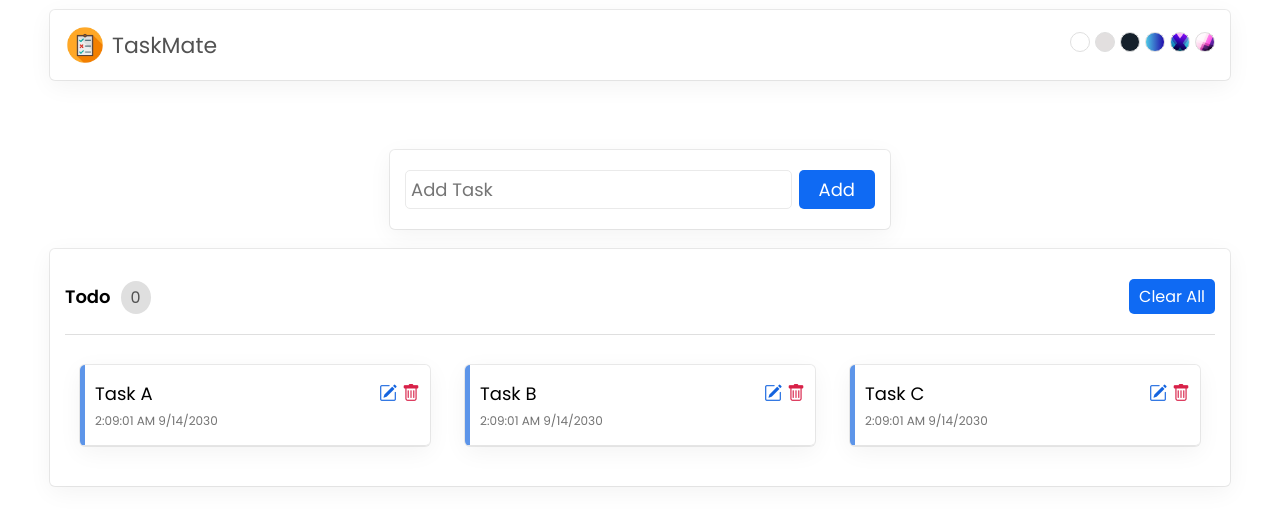
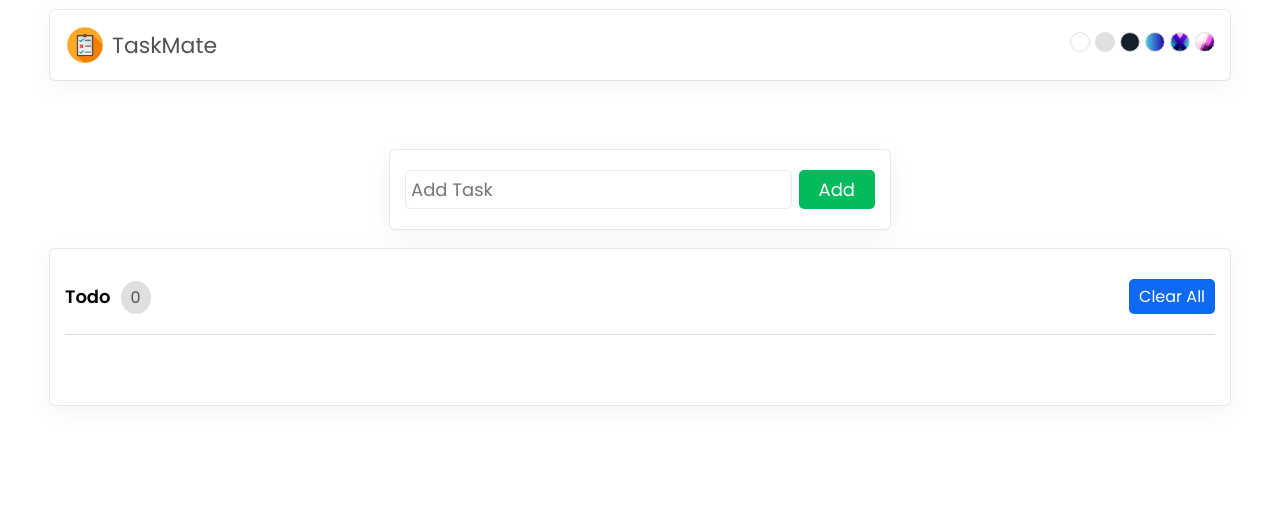
Before and after one commit to Sasi3011/Taskmate, a React (Create React App) app: page / in a window 1280 px wide. Shown: the top 526 px of the page. Built offline with nearby package versions, Linux system fonts and the light colour scheme.

Commit message:
adding addtask changes

```diff
--- a/src/App.css
+++ b/src/App.css
@@ -1,8 +1,5 @@
 .App{
     min-height: 100vh;
-}
-
-.container{
     max-width: 1200px;
     margin: auto;
     padding: 10px 10px;
@@ -79,7 +76,7 @@
 }
 
 .addTask form button{
-    background-color: #0f6af3;
+    background-color: #03ba5c;
     color: #FFFFFF;
     border: none;
     padding: 5px 20px;
@@ -89,7 +86,7 @@
 }
 
 .addTask form button:hover{
-    background-color: #1061db;
+    background-color: #03b056;
 }
 
 .showTask{
--- a/src/App.js
+++ b/src/App.js
@@ -1,14 +1,16 @@
+import { useState } from 'react';
 import { Header } from './components/Header';
 import { AddTask } from './components/AddTask';
 import { ShowTask } from './components/ShowTask';
 import './App.css';
 
 function App() {
+  const [tasklist , setTasklist]=useState([]);
   return (
-    <div className="container">
+    <div className="App">
         <Header />
-        <AddTask />
-        <ShowTask />
+        <AddTask tasklist={tasklist} setTasklist={setTasklist} />
+        <ShowTask tasklist={tasklist} setTasklist={setTasklist} />
     </div>
     );
 }
--- a/src/components/AddTask.js
+++ b/src/components/AddTask.js
@@ -1,7 +1,17 @@
-export const AddTask = () => {
+export const AddTask = (tasklist, setTasklist) => {
+  const handleSubmit = (e) => {
+      e.preventDefault();
+      const date=new Date();
+      const newTask={
+          id: date.getTime(),
+          name: e.target.task.value,
+          time:`${date.toLocaleTimeString()}:${date.toLocaleDateString()}`
+      }
+      setTasklist([...tasklist,newTask]);
+  }
   return (
     <section className="addTask">
-        <form>
+        <form onSubmit={handleSubmit}>
             <input type="text" placeholder="Add Task" name="task" autoComplete="off" maxLength="25"/>
             <button type="submit">Add</button>
         </form>
--- a/src/components/ShowTask.js
+++ b/src/components/ShowTask.js
@@ -1,32 +1,25 @@
-export const ShowTask = () => {
-  const task = [{id: 10001, name: "Task A", time: "2:09:01 AM 9/14/2030"},
-    {id: 10002, name: "Task B", time: "2:09:01 AM 9/14/2030"},
-    {id: 10003, name: "Task C", time: "2:09:01 AM 9/14/2030"},
-  ];
-
-
+export const ShowTask = ({tasklist, setTasklist}) => {
   return (
-    <section className="showTask">
+      <section className='showTask'>
           <div className="head">
               <div>
                   <span className="title">Todo</span>
-              <span className="count">0</span>
+                  <span className="count">{tasklist.length}</span>
               </div>
               <button className="clearAll">Clear All</button>
           </div>
           <ul>
-            {task.map((task) => (
+              {tasklist.map((task) => (
                   <li>
                       <p>
                           <span className="name">{task.name}</span>
                           <span className="time">{task.time}</span>
                       </p>
-                <i class="bi bi-pencil-square"></i>
-                <i class="bi bi-trash"></i>
+                      <i className="bi bi-pencil-square"></i>
+                      <i className="bi bi-trash"></i>
                   </li>
               ))}
-
           </ul>
       </section>
-  )
+  );
 }
```
Lines whose indentation alone changed are shown as unchanged.
